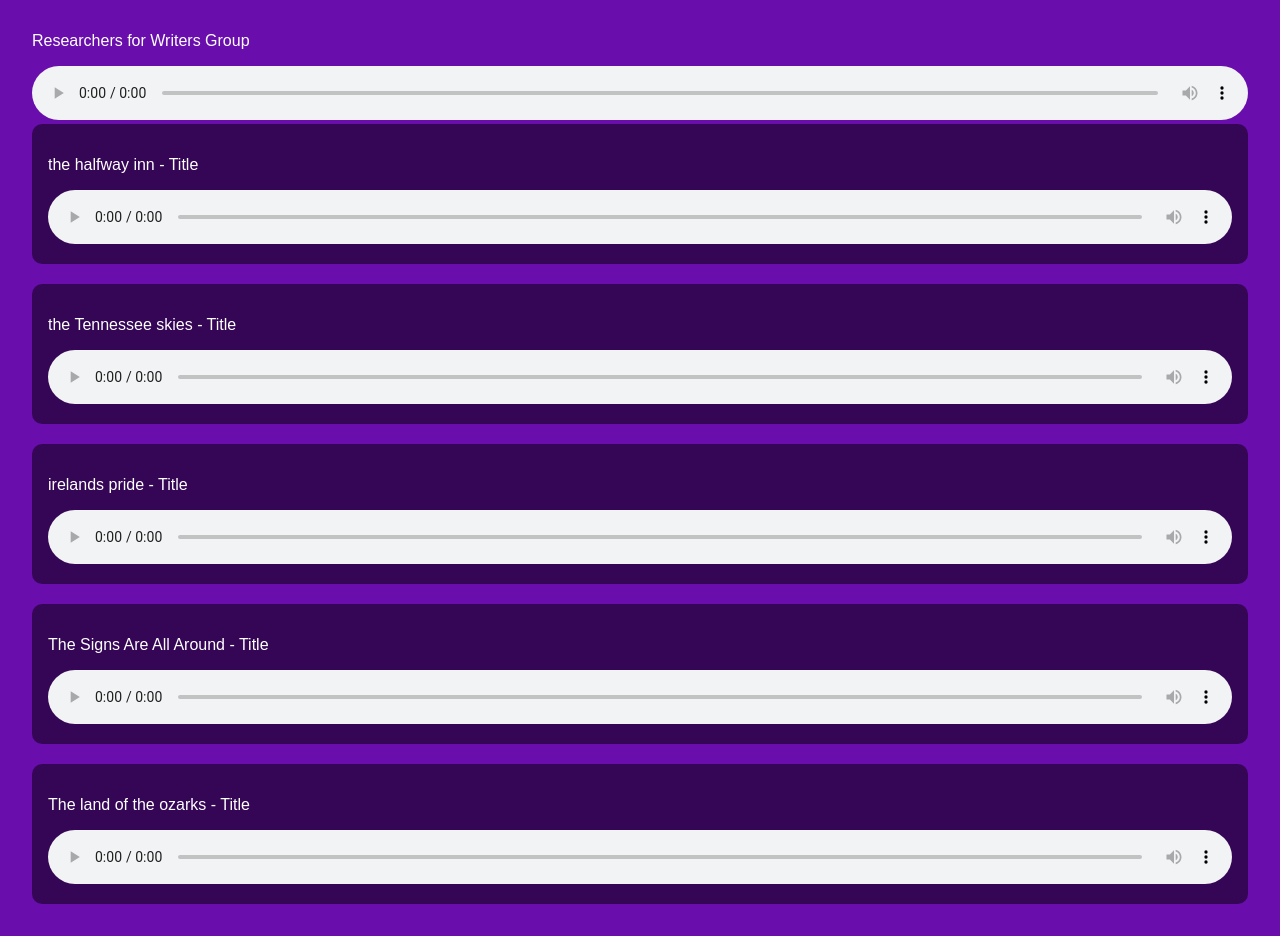
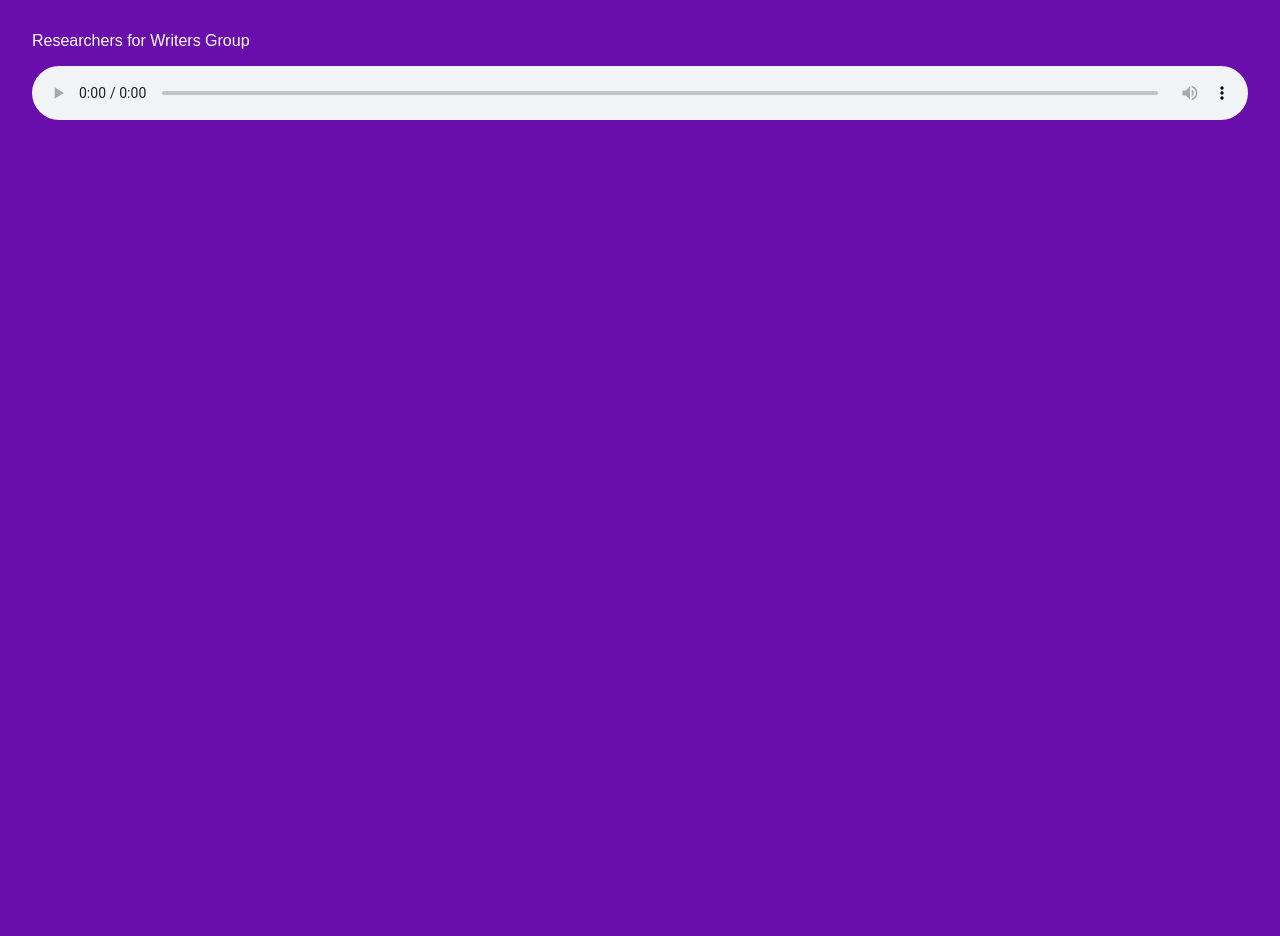
Before and after one commit to rsantarelli/rfwg, a plain HTML site: page rfwg..html in a window 1280 px wide. After the commit the page ends 800 px from the top, so only its background shows below. Drawn offline with Linux system fonts and the light colour scheme.

Commit message:
Remove song entries from rfwg..html
Removed multiple song entries from the HTML file.

```diff
--- a/rfwg..html
+++ b/rfwg..html
@@ -44,46 +44,6 @@
     </audio>
   </div>
 
-  <div class="song">
-    <p>the halfway inn - Title</p>
-    <audio controls>
-      <source src="songs/the halfway inn v2.mp3" type="audio/mpeg">
-      Your browser does not support the audio element.
-    </audio>
-  </div>
 
- <div class="song">
-    <p>the Tennessee skies - Title</p>
-    <audio controls>
-      <source src="songs/tennessee skies.mp3" type="audio/mpeg">
-      Your browser does not support the audio element.
-    </audio>
-  </div>
-
-   <div class="song">
-    <p>irelands pride - Title</p>
-    <audio controls>
-      <source src="songs/irelands pride1.mp3" type="audio/mpeg">
-      Your browser does not support the audio element.
-    </audio>
-  </div>
-
- <div class="song">
-    <p>The Signs Are All Around - Title</p>
-    <audio controls>
-      <source src="songs/The Signs Are All Around.mp3" type="audio/mpeg">
-      Your browser does not support the audio element.
-    </audio>
-  </div>
-
-   <div class="song">
-    <p>The land of the ozarks - Title</p>
-    <audio controls>
-      <source src="songs/land of the ozarks.mp3" type="audio/mpeg">
-      Your browser does not support the audio element.
-    </audio>
-  </div>
-
-  <!-- Add more songs by copying the above <div class="song"> -->
 </body>
 </html>
```
